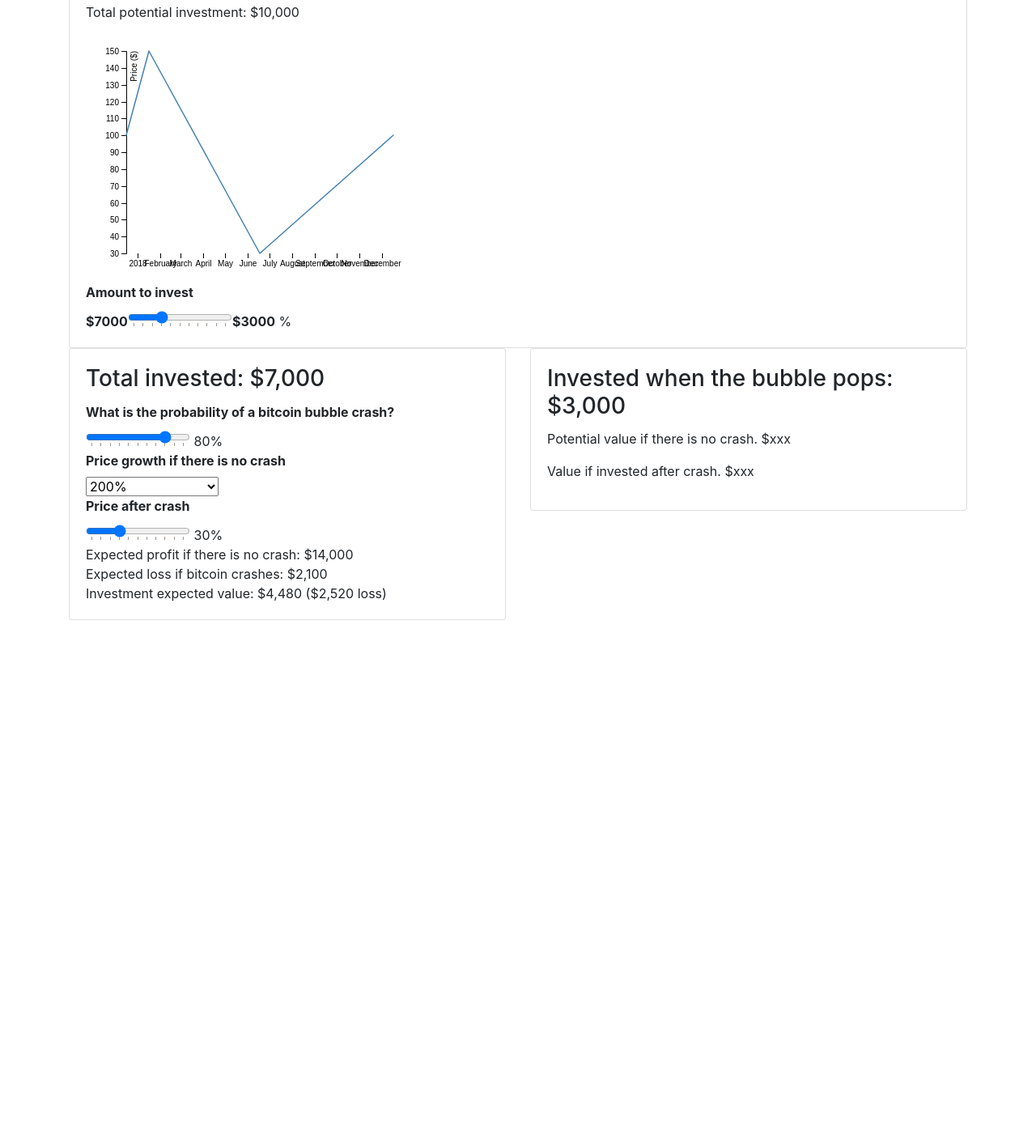
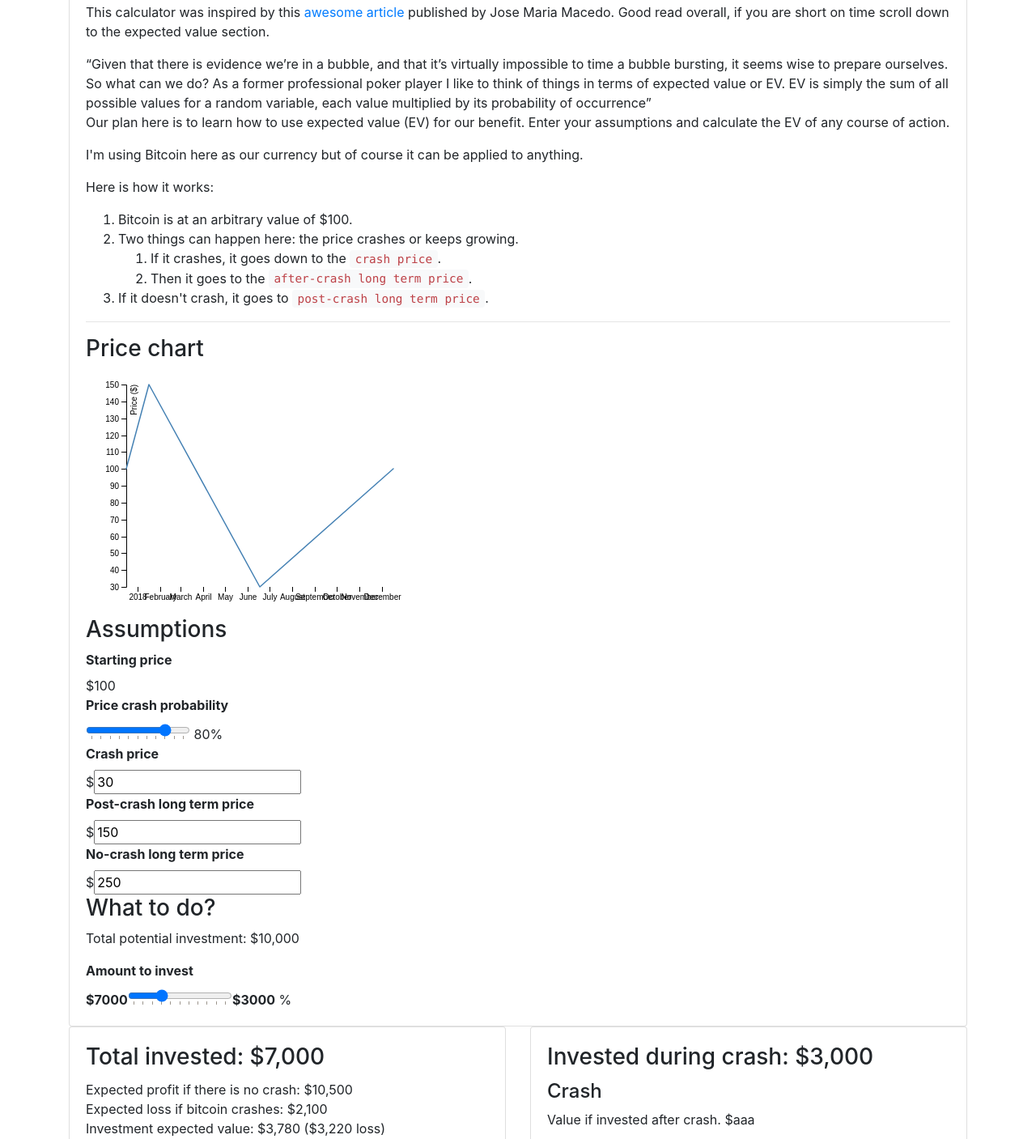
Before and after one commit to martinbaste/bitbubble, a plain HTML site: page index.html in a window 1280 px wide. Shown: the part 78-1485 px from the top of the page at 81% size. Before the commit the page ends 844 px from the top, so only its background shows below. Drawn offline with nearby package versions, Linux system fonts and the light colour scheme.

Commit message:
organize everything a bit

```diff
--- a/index.html
+++ b/index.html
@@ -11,16 +11,59 @@
 			<div class="card">
 				<div class="card-body">
 					<h1 class="card-title">Bitcoin Bubble Simulator</h1>
-					<p>Total potential investment: $10,000</p>
+					<p>This calculator was inspired by this <a href="https://medium.freecodecamp.org/are-we-in-a-cryptocurrency-bubble-a-comparison-with-the-2000-dotcom-bubble-a463d8dd8d8b" target="_blank">awesome article</a> published by Jose Maria Macedo. Good read overall, if you are short on time scroll down to the expected value section.</p>
+					<q>Given that there is evidence we’re in a bubble, and that it’s virtually impossible to time a bubble bursting, it seems wise to prepare ourselves. So what can we do? As a former professional poker player I like to think of things in terms of expected value or EV. EV is simply the sum of all possible values for a random variable, each value multiplied by its probability of occurrence</q>
+					<p>Our plan here is to learn how to use expected value (EV) for our benefit. Enter your assumptions and calculate the EV of any course of action.</p>
+					<p>I'm using Bitcoin here as our currency but of course it can be applied to anything.</p>
+					<p>Here is how it works:</p>
+					<ol>
+						<li>Bitcoin is at an arbitrary value of $100.</li>
+					<li>Two things can happen here: the price crashes or keeps growing.</li>
+						<ol>
+							<li>If it crashes, it goes down to the <code>crash price</code>.</li>
+							<li>Then it goes to the <code>after-crash long term price</code>.</li>
+						</ol>
+						<li>If it doesn't crash, it goes to <code>post-crash long term price</code>.</li>
+					</ol>
+					<hr>
 					<div>
+						<h3>Price chart</h3>
 						<svg id="chart" width="400" height="300"></svg>
 
 					</div>
 					<div>
-				    	<label><strong>Amount to invest</strong></label><br/>
-				    	<strong>$<span id="choose-invested"></span></strong><input type="range" min="0" max="100" value="30" id="choose-invest" list="tickmarks"/><strong>$<span id="choose-uninvested"></span></strong>
-				    	<span id="todo"></span>%
-				    </div>
+						<h3>Assumptions</h3>
+						<div>
+					    	<label><strong>Starting price</strong></label><br/>
+					    	$100
+					    </div>
+						<div>
+					    	<label><strong>Price crash probability</strong></label><br/>
+					    	<input type="range" min="0" max="100" value="80" id="prob" list="tickmarks"/>
+					    	<span id="probDisplay"></span>%
+					    </div>
+					    <div>
+					    	<label><strong>Crash price</strong></label><br/>
+					    	$<input type="number" value="30" id="crash"/>
+					    </div>
+					    <div>
+					    	<label><strong>Post-crash long term price</strong></label><br/>
+					    	$<input type="number" value="150" id="growth">
+					    </div>
+					    <div>
+					    	<label><strong>No-crash long term price</strong></label><br/>
+					    	$<input type="number" value="250" id="growth">
+					    </div>
+					</div>
+					<div>
+						<h3>What to do?</h3>
+						<div>
+							<p>Total potential investment: $10,000</p>
+					    	<label><strong>Amount to invest</strong></label><br/>
+					    	<strong>$<span id="choose-invested"></span></strong><input type="range" min="0" max="100" value="30" id="choose-invest" list="tickmarks"/><strong>$<span id="choose-uninvested"></span></strong>
+					    	<span id="todo"></span>%
+					    </div>
+					</div>
 				</div>
 			</div>
 		</div>
@@ -30,33 +73,7 @@
 			<div class="card">
 			  <div class="card-body">
 			  	<h3 class="card-title">Total invested: $<span id="invested"></span></h3>
-			    <div>
-			    	<label><strong>What is the probability of a bitcoin bubble crash?</strong></label><br/>
-			    	<input type="range" min="0" max="100" value="80" id="prob" list="tickmarks"/>
-			    	<span id="probDisplay"></span>%
-			    </div>
-			    <div>
-			    	<label><strong>Price growth if there is no crash</strong></label><br/>
-			    	<select id="growth">
-			    		<option value="100">100% - No change</option>
-			    		<option value="105">105%</option>
-			    		<option value="110">110%</option>
-			    		<option value="120">120%</option>
-			    		<option value="150">150%</option>
-			    		<option value="200" selected>200%</option>
-			    		<option value="500">500%</option>
-			    		<option value="800">800%</option>
-			    		<option value="1000">1,000%</option>
-			    		<option value="2500">2,500%</option>
-			    		<option value="5000">5,000%</option>
-			    		<option value="10000">10,000%</option>
-			    	</select>
-			    </div>
-			    <div>
-			    	<label><strong>Price after crash</strong></label><br/>
-			    	<input type="range" min="0" max="100" value="30" id="crash" list="tickmarks"/>
-			    	<span id="crashDisplay"></span>%
-			    </div>
+
 			    <!-- <div>
 			    	<label>Investment distribution</label><br/>
 			    	<input type="range" min="0" max="100" value="50" id="split" list="tickmarks"/>
@@ -73,10 +90,25 @@
 		<div class="col-md-6">
 			<div class="card">
 				<div class="card-body">
-					<h3 class="card-title">Invested when the bubble pops: $<span id="uninvested"></span></h3>
-					<p>Potential value if there is no crash. $xxx</p>
-					<p>Value if invested after crash. $xxx</p>
-
+					<h3 class="card-title">Invested during crash: $<span class="uninvested"></span></h3>
+					<h4>Crash</h4>
+					<p>Value if invested after crash. $aaa</p>
+					<h4>No crash</h4>
+					<p>If there is no crash, it remains uninvested. Value: $<span class="uninvested"></span></p>
+					<p>Cost of opportunity. Value if invested: $aaa - $<span class="uninvested"></span>: $bbb</p>
+					<h4>EV for investment after bubble crash.</h4>
+					<p>EV crash * p crash + EV no crash * p nocrash: xxx</p>
+				</div>
+			</div>
+		</div>
+	</div>
+	<div class="row">
+		<div class="col-md-12">
+			<div class="card">
+				<div class="card-body">
+					<h2>Final Expected Value</h2>
+					<p>EV initial investment + EV crash investment</p>
+					<p class="h3">$12.000</p>
 				</div>
 			</div>
 		</div>
@@ -130,7 +162,7 @@
 		$("#loss").text(loss.toLocaleString('en', {useGrouping:true}));
 		$("#ev").text(expected.toLocaleString('en', {useGrouping:true}));
 		$("#invested").text(inv.toLocaleString('en', {useGrouping:true}));
-		$("#uninvested").text(uninv.toLocaleString('en', {useGrouping:true}));
+		$(".uninvested").text(uninv.toLocaleString('en', {useGrouping:true}));
 
 		if (change >= 0) {
 			$("#profit-loss").text("profit");
```
